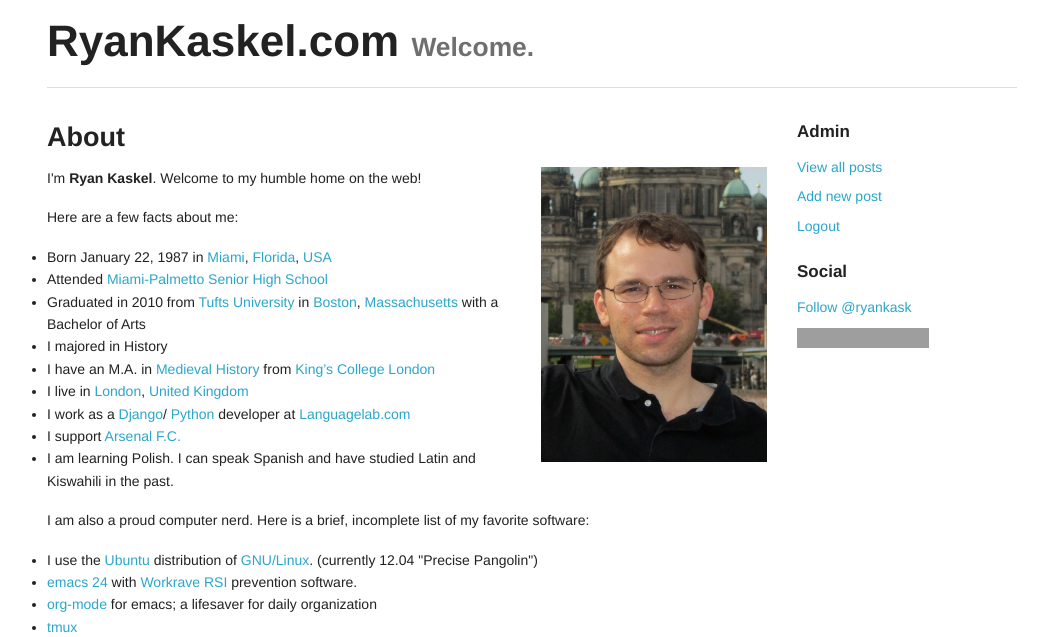
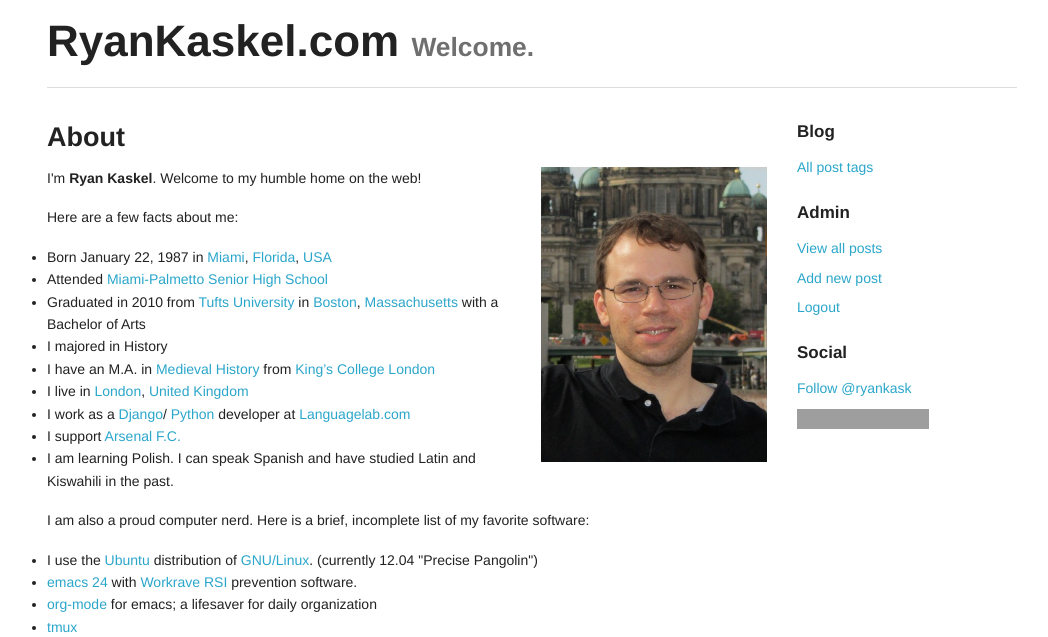
Before and after one commit to ryankask/esther, a Flask app: page /about in a window 1280 px wide. Shown: the part 60-697 px from the top of the page, without its empty margins (108-1156 px from the left). Run offline with Flask 2, Linux system fonts and the light colour scheme; the visitor is signed in with stand-in values (Sample User, id 1); data comes from the database, SQL or seed files in the repository; parts of the project's set-up code (start-up, migrations or seed data) failed here and were passed over; some libraries are stand-ins or nearby versions; grey boxes are pictures that could not be loaded.

Commit message:
Simplify side bar.

```diff
--- a/esther/templates/base.html
+++ b/esther/templates/base.html
@@ -46,9 +46,13 @@
         {% block content %}{% endblock %}
       </div>
 
-      <aside class="three columns">
+      <nav class="three columns side">
+        <h5>Blog</h5>
+          <ul class="side-nav">
+            <li><a href="{{ url_for('blog.tag_list') }}">All post tags</a></li>
+          </ul>
+
         <h5>Admin</h5>
-        <nav>
         <ul class="side-nav">
           {%- if current_user.is_authenticated() %}
           {%- if current_user.is_admin %}
@@ -62,7 +66,6 @@
           <li><a href="{{ url_for('auth.login') }}?next={{ url_for('blog.view_posts') }}">Login</a></li>
           {%- endif %}
         </ul>
-        </nav>
 
         <h5>Social</h5>
         <ul class="social">
@@ -72,8 +75,7 @@
                       frameborder="0" scrolling="0" width="132" height="20"></iframe></li>
           <li><g:plusone href="https://ryankaskel.com/"></g:plusone></li>
         </ul>
-
-      </aside>
+      </nav>
     </div>
 
     <footer class="row">
--- a/esther/templates/blog/tag_list.html
+++ b/esther/templates/blog/tag_list.html
@@ -1,10 +1,10 @@
 {% extends "page.html" %}
 {% from "helpers/pagination.html" import render_pagination %}
 
-{% block title %}All tags - Blog {{ super() }}{% endblock %}
+{% block title %}All Post Tags - Blog {{ super() }}{% endblock %}
 
 {% block page_content %}
-<h1>All Tags</h1>
+<h1>All Post Tags</h1>
 {% if tags.items %}
 <ul>
   {% for tag in tags.items %}
```
Lines whose indentation alone changed are shown as unchanged.
